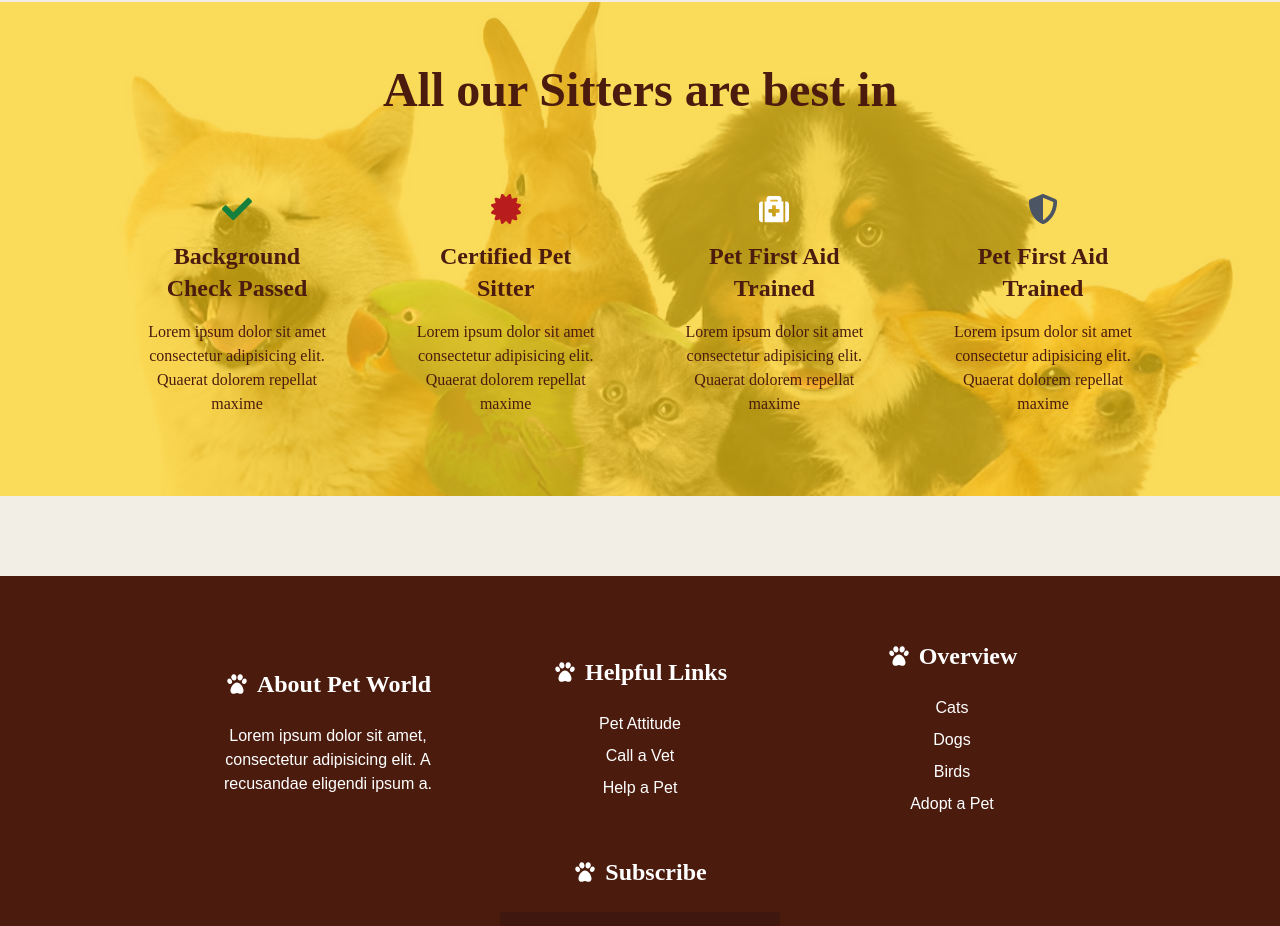
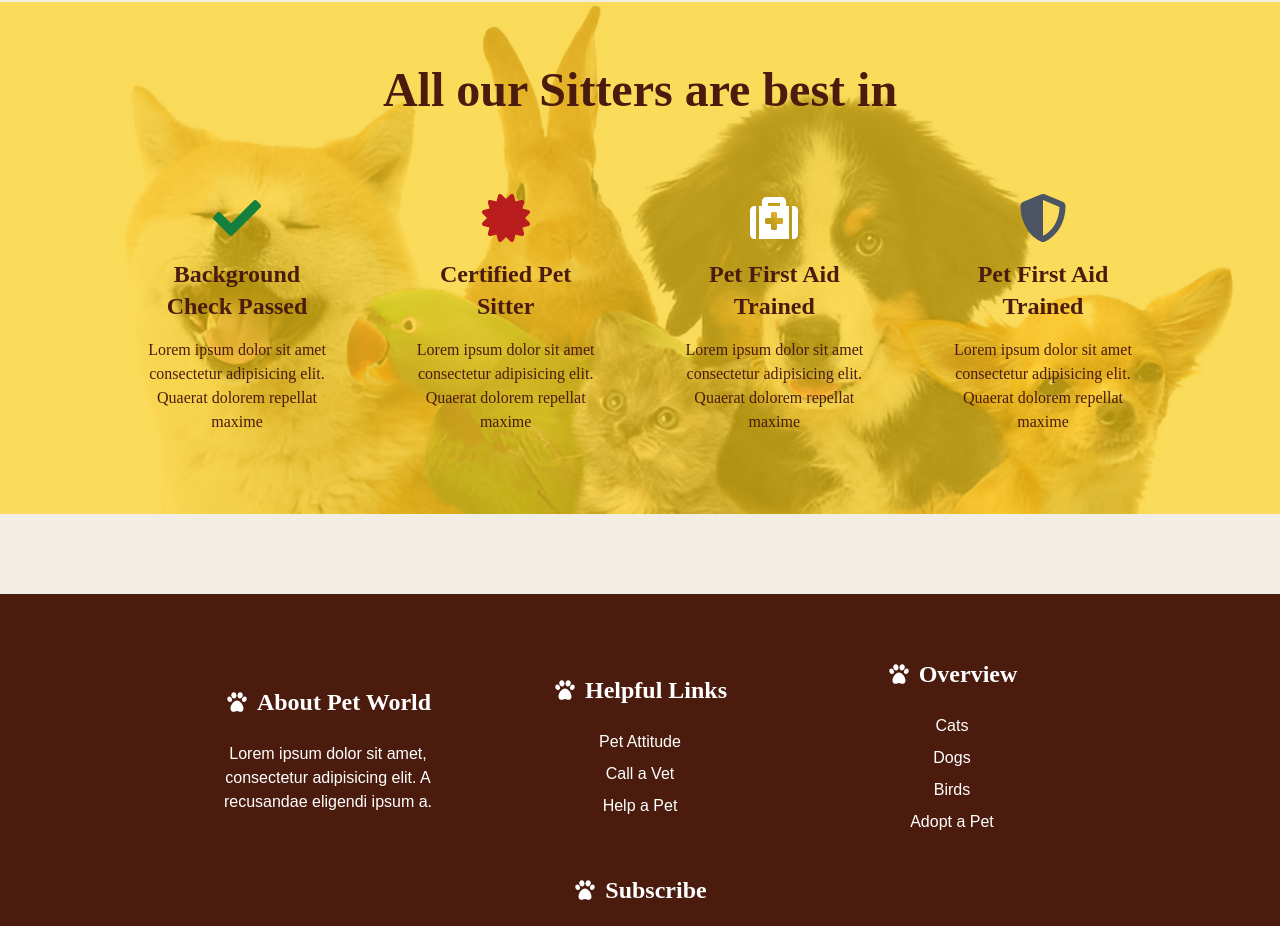
Before and after one commit to Sochik/Pets_World, a React (Vite) app: page /Personnels in a window 1280 px wide. Shown: the part 3084-4010 px from the top of the page. Built offline with nearby package versions, Linux system fonts and the light colour scheme; a web font is replaced by a local one.

Commit message:
bug fixed

```diff
--- a/index.html
+++ b/index.html
@@ -3,7 +3,7 @@
   <head>
     <meta charset="UTF-8" />
     <meta name="viewport" content="width=device-width, initial-scale=1.0" />
-    <title>Pet World</title>
+    <title>Pet World | Adopt Dogs, Cats and Bird</title>
     <link rel="preconnect" href="https://fonts.googleapis.com" />
     <link rel="preconnect" href="https://fonts.gstatic.com" crossorigin />
     <link
--- a/src/Pages/News.jsx
+++ b/src/Pages/News.jsx
@@ -10,7 +10,7 @@ export default function News() {
           Blog & Our News
         </h2>
         <p className="text-primary text-base md:text-2xl font-Caveat">
-          Get all the latest happenings around us
+          get all the latest happenings around us
         </p>
         <img src={title_img} alt="Title" />
       </div>
--- a/src/Pages/Personnels.jsx
+++ b/src/Pages/Personnels.jsx
@@ -145,7 +145,7 @@ export default function Personnels() {
                 {aside.map((aside) => (
                   <div className="p-5 mx-auto group items-center">
                     <div className="flex flex-col gap-4 p-5 mx-auto text-center rounded-lg items-center group-hover:bg-yellow-400 group-hover:bg-opacity-65">
-                      <h3 className="font-extrabold text-2xl md:text-3xl text-secondary">
+                      <h3 className=" text-2xl md:text-5xl text-secondary">
                         {aside.icon}
                       </h3>
                       <h2 className="font-extrabold text-xl md:text-2xl text-secondary">
```
